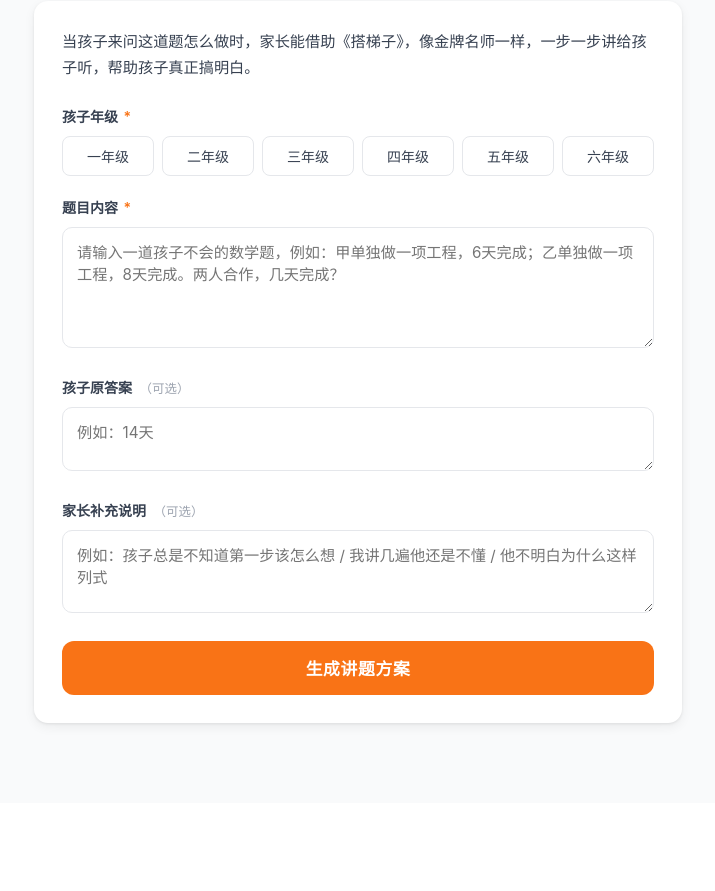
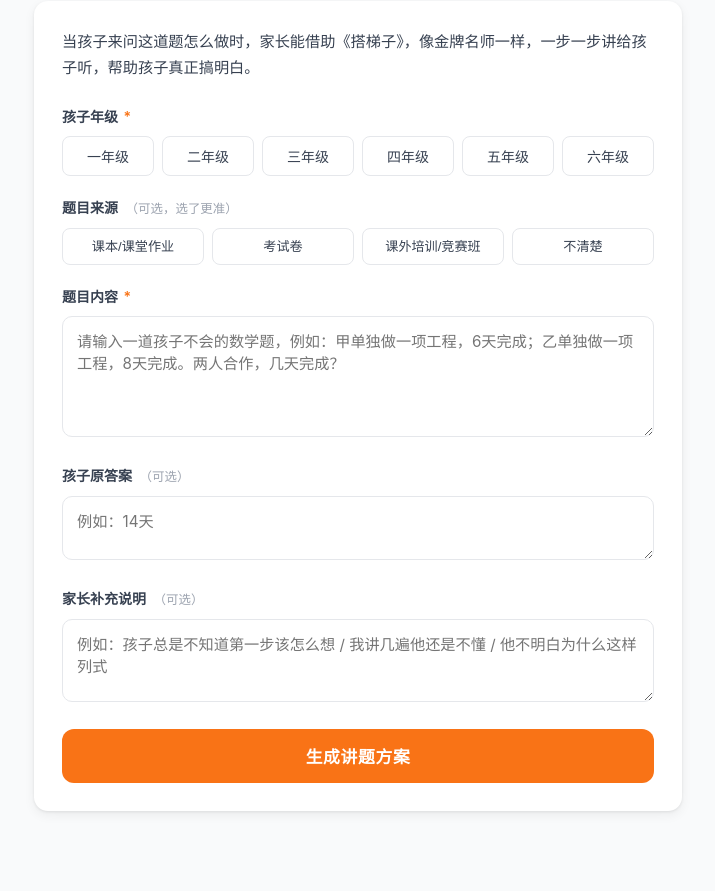
Before and after one commit to yangxiaoxin715/datizi, a FastAPI app: page /v2 in a window 1280 px wide. Shown: the part 250-1141 px from the top of the page, without its empty margins (282-997 px from the left). Before the commit the page ends 978 px from the top, so only its background shows below. Run offline with FastAPI, Linux system fonts and the light colour scheme.

Commit message:
feat: 新增「题目来源」字段，竞赛题不限年级，课本题超纲自动提示
Co-Authored-By: Claude Sonnet 4.6 <noreply@anthropic.com>

```diff
--- a/main.py
+++ b/main.py
@@ -495,11 +495,12 @@ parent_traps（数组，2-3条）,
 three_steps: { say_it, write_it, draw_it }"""
 
 
-def build_v2_user_prompt(grade: str, question: str, student_answer: str, parent_note: str) -> str:
+def build_v2_user_prompt(grade: str, question: str, student_answer: str, parent_note: str, source: str) -> str:
+    source_line = f"\n【题目来源】\n{source}" if source else ""
     return f"""请根据下面信息，生成这道题的"家长讲题方案"。
 
 【孩子年级】
-{grade}
+{grade}{source_line}
 
 【题目】
 {question}
@@ -514,6 +515,8 @@ def build_v2_user_prompt(grade: str, question: str, student_answer: str, parent_
 - 输出要适合小学生家长阅读；
 - 不要写成长篇报告；
 - 要让家长有"我现在知道怎么讲了"的感觉；
+- 如果题目来源是"课外培训/竞赛班"，不受年级知识边界限制，给出最有效的讲题路径；
+- 如果题目来源是"课本/课堂作业"或"考试卷"，发现所需方法超出该年级范围时，在 grade_warning 字段给出提示；
 - 如果题目本身信息不足，请尽量指出并做最合理理解。"""
 
 
@@ -522,7 +525,8 @@ class GenerateV2Request(BaseModel):
     question: str
     student_answer: str = ""
     parent_note: str = ""
-    model: str = ""  # "v3" or "r1"; empty means auto-select
+    source: str = ""   # 课本/课堂作业 | 考试卷 | 课外培训/竞赛班 | 不清楚
+    model: str = ""    # "v3" or "r1"; empty means auto-select
 
 
 # 判断题目难度的本地规则（不消耗 API）
@@ -590,7 +594,7 @@ async def generate_v2(req: GenerateV2Request):
                 {
                     "role": "user",
                     "content": build_v2_user_prompt(
-                        req.grade, req.question, req.student_answer, req.parent_note
+                        req.grade, req.question, req.student_answer, req.parent_note, req.source
                     ),
                 },
             ],
--- a/static/app2.js
+++ b/static/app2.js
@@ -3,6 +3,7 @@
 (function () {
   // ── State ──────────────────────────────────────────
   let selectedGrade = "";
+  let selectedSource = "";
   let lastResult = null;
   let progressTimer = null;
 
@@ -95,6 +96,16 @@
     });
   });
 
+  // ── Source selection ───────────────────────────────
+  const sourceButtons = document.querySelectorAll(".source-btn");
+  sourceButtons.forEach(btn => {
+    btn.addEventListener("click", () => {
+      sourceButtons.forEach(b => b.classList.remove("selected"));
+      btn.classList.add("selected");
+      selectedSource = btn.dataset.source;
+    });
+  });
+
   // ── Form submit ────────────────────────────────────
   submitBtn.addEventListener("click", async () => {
     // Validate
@@ -120,6 +131,7 @@
       question: questionInput.value.trim(),
       student_answer: studentInput.value.trim(),
       parent_note: parentInput.value.trim(),
+      source: selectedSource,
     };
 
     // Step 1: classify (instant, local rules on server)
@@ -236,7 +248,9 @@
   // ── Back button ────────────────────────────────────
   btnBack.addEventListener("click", () => {
     gradeButtons.forEach(b => b.classList.remove("selected"));
+    sourceButtons.forEach(b => b.classList.remove("selected"));
     selectedGrade = "";
+    selectedSource = "";
     questionInput.value = "";
     studentInput.value  = "";
     parentInput.value   = "";
--- a/static/style2.css
+++ b/static/style2.css
@@ -73,6 +73,22 @@ body {
 }
 .grade-btn:hover { border-color: var(--orange-500); color: var(--orange-500); }
 .grade-btn.selected {
+  background: var(--orange-500); border-color: var(--orange-500);
+  color: #fff; font-weight: 600;
+}
+
+/* Source selector */
+.source-grid { display: grid; grid-template-columns: repeat(4, 1fr); gap: 8px; }
+@media (max-width: 500px) { .source-grid { grid-template-columns: repeat(2, 1fr); } }
+
+.source-btn {
+  padding: 9px 4px; border: 1.5px solid var(--gray-200);
+  border-radius: 8px; background: #fff; font-size: .82rem;
+  color: var(--gray-700); cursor: pointer; transition: all .15s;
+  text-align: center; line-height: 1.3;
+}
+.source-btn:hover { border-color: var(--orange-500); color: var(--orange-500); }
+.source-btn.selected {
   background: var(--orange-500); border-color: var(--orange-500);
   color: #fff; font-weight: 600;
 }
--- a/templates/index2.html
+++ b/templates/index2.html
@@ -34,6 +34,17 @@
           <button class="grade-btn" data-grade="六年级">六年级</button>
         </div>
         <p id="grade-error" class="field-error">请选择孩子年级</p>
+      </div>
+
+      <!-- Source -->
+      <div class="form-group">
+        <label class="form-label">题目来源 <span class="optional-tag">（可选，选了更准）</span></label>
+        <div class="source-grid">
+          <button class="source-btn" data-source="课本/课堂作业">课本/课堂作业</button>
+          <button class="source-btn" data-source="考试卷">考试卷</button>
+          <button class="source-btn" data-source="课外培训/竞赛班">课外培训/竞赛班</button>
+          <button class="source-btn" data-source="不清楚">不清楚</button>
+        </div>
       </div>
 
       <!-- Question -->
```
